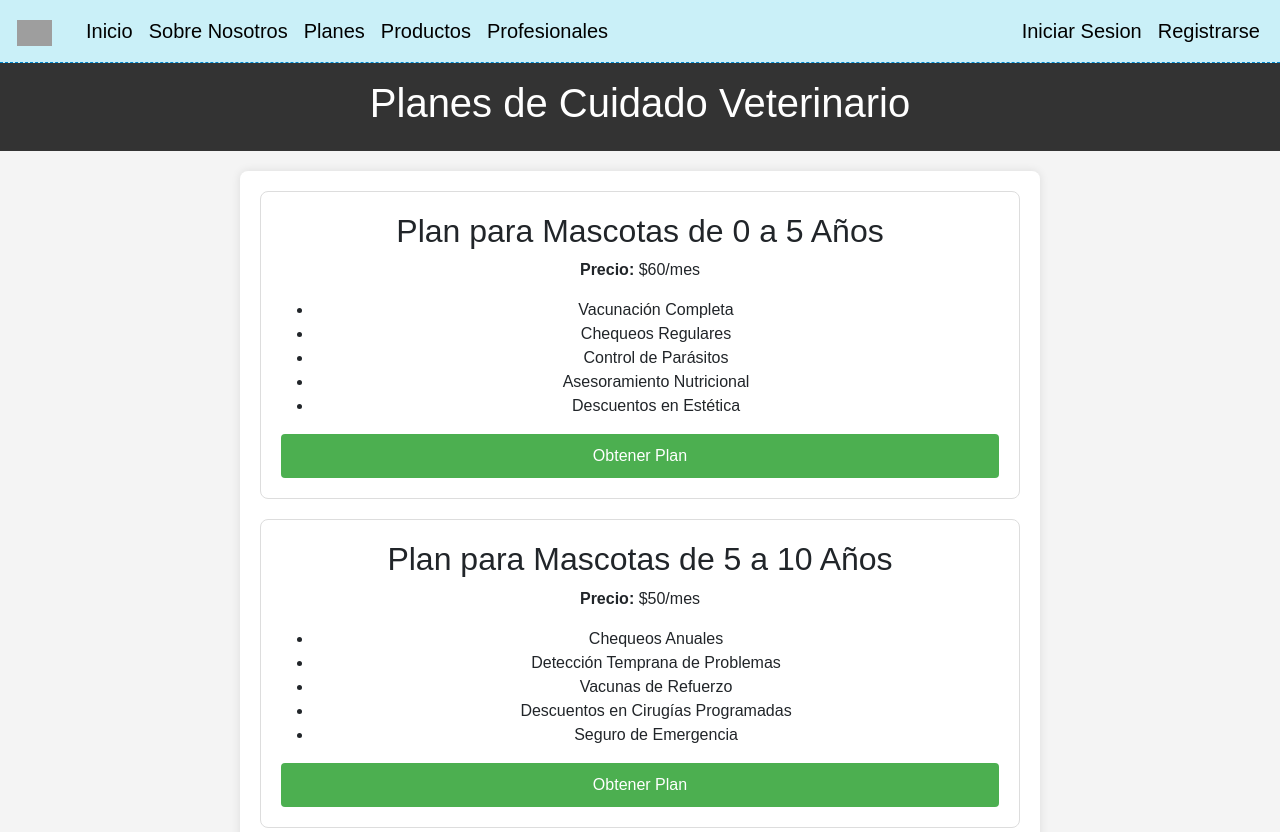
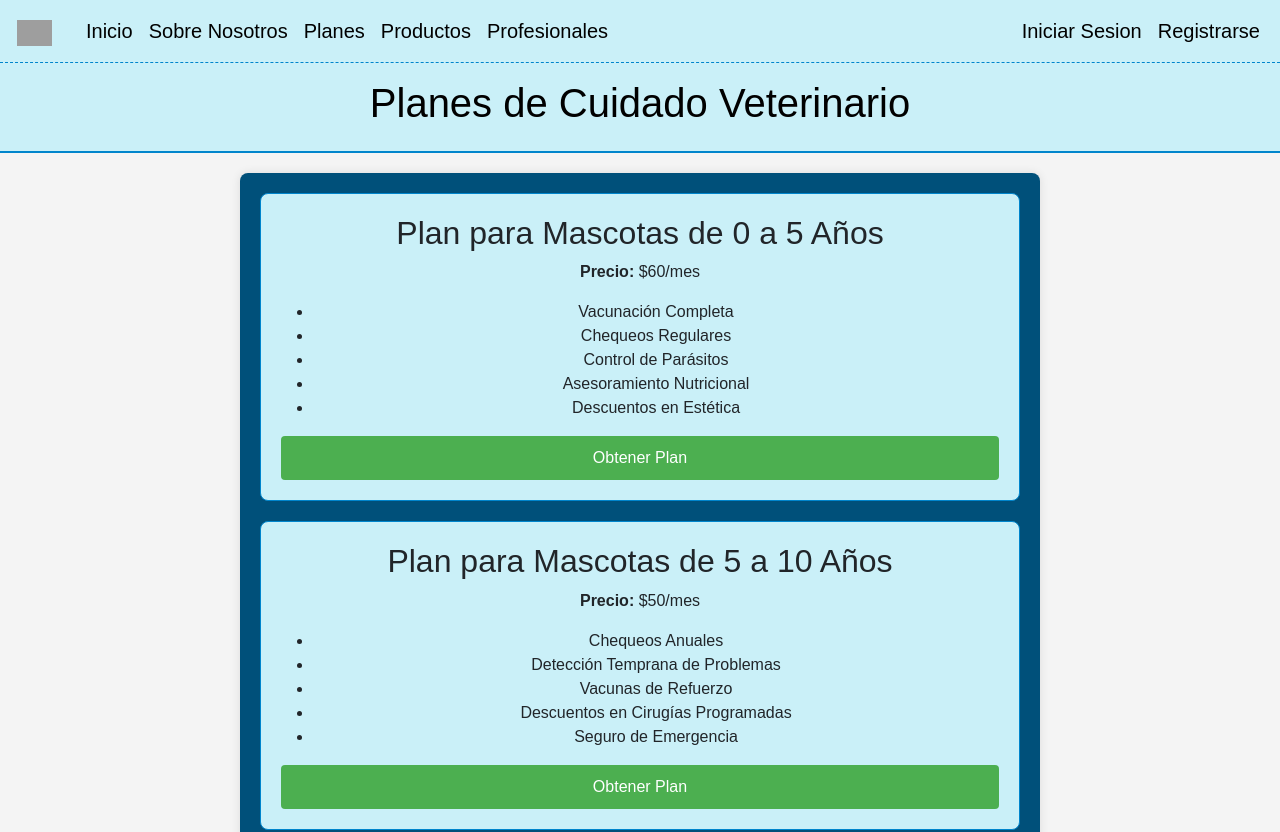
Before and after one commit to juancosentino/frontend-final, a React (Vite) app: page /Plans in a window 1280 px wide. Shown: the top 832 px of the page. Built offline with nearby package versions, Linux system fonts and the light colour scheme; grey boxes are pictures that could not be loaded.

Commit message:
componente de los planes actualizado junto con su css

```diff
--- a/src/components/PlansC.jsx
+++ b/src/components/PlansC.jsx
@@ -5,11 +5,11 @@ const PlansC = () => {
   return (
     <body>
 
-        <header>
-            <h1>Planes de Cuidado Veterinario</h1>
+        <header style={{background: '#CAF0F8', borderBottom: 'solid 2px #0085CC'}}>
+            <h1 className='title-plan'>Planes de Cuidado Veterinario</h1>
         </header>
 
-        <section>
+        <section style={{background: '#00507A'}}>
             <div class="plan">
             <h2>Plan para Mascotas de 0 a 5 Años</h2>
             <p><strong>Precio:</strong> $60/mes</p>
--- a/src/css/PlansC.css
+++ b/src/css/PlansC.css
@@ -24,7 +24,8 @@ section {
 .plan {
     margin-bottom: 20px;
     padding: 20px;
-    border: 1px solid #ddd;
+    background: #CAF0F8;
+    border: 1.5px solid #0085CC;
     border-radius: 8px;
 }
 
@@ -40,6 +41,16 @@ section {
     border-radius: 4px;
     cursor: pointer;
     font-size: 16px;
+    font-family: 'Oswald', sans-serif;
+}
+
+.plan{
+    font-family: 'Oswald', sans-serif;
+}
+
+.title-plan{
+    font-family: 'Oswald', sans-serif;
+    color: black;
 }
 
 @media (max-width: 600px) and (min-width: 449px) {
```
